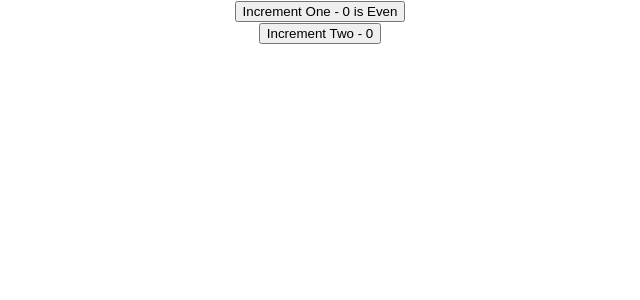
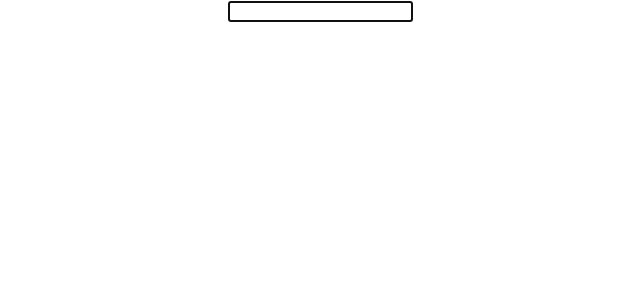
Before and after one commit to DebarunMitra/PlayWithReactHook, a React (Create React App) app in the folder hook-elements-and-implementations/: page / in a window 1280 px wide. Shown: the top 300 px of the page, without its empty margins (320-960 px from the left). Built offline with nearby package versions, Linux system fonts and the light colour scheme.

Commit message:
focus input using useRef

```diff
--- a/hook-elements-and-implementations/src/App.js
+++ b/hook-elements-and-implementations/src/App.js
@@ -32,6 +32,7 @@
 
 import Counter from './Components/useMemo/Counter';
 
+import FocusInput from './Components/useRef/FocusInput';
 
 
 // export const UserContext = React.createContext();
@@ -66,7 +67,7 @@
 function App() {
   return (
     <div className="App">
-      <Counter />
+      <FocusInput />
     </div>
   );
 }
--- /dev/null
+++ b/hook-elements-and-implementations/src/Components/useRef/FocusInput.js
@@ -0,0 +1,17 @@
+import React, {useEffect, useRef} from 'react';
+
+function FocusInput() {
+
+    const inputRef = useRef(null);
+    useEffect(()=>{
+        inputRef.current.focus()
+    }, [])
+
+    return (
+        <div>
+            <input type="text" ref={inputRef} />
+        </div>
+    );
+}
+
+export default FocusInput;
```
